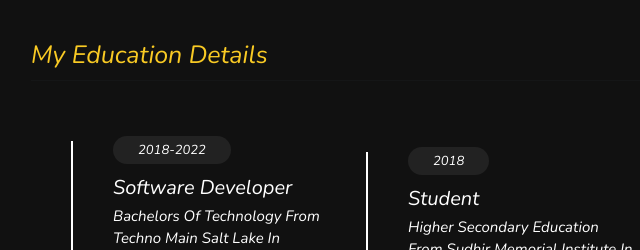
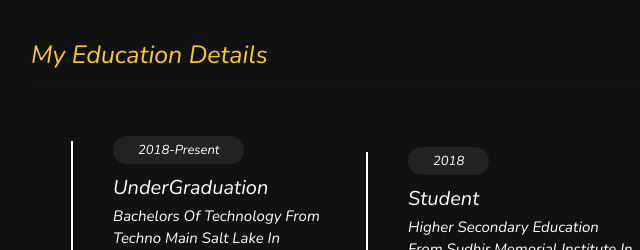
Before and after one commit to Simran2337/Simran2337.github.io, a plain HTML site: page index.html in a window 1280 px wide. Shown: the part 800-1050 px from the top of the page, 329-969 px from the left. Drawn offline with nearby package versions, Linux system fonts and the light colour scheme.

Commit message:
Update index.html

```diff
--- a/index.html
+++ b/index.html
@@ -55,8 +55,8 @@
         <hr>
         <div class="box-container">
             <div class="box">
-                <span>2018-2022</span>
-                <h3>Software Developer</h3>
+                <span>2018-Present</span>
+                <h3>UnderGraduation</h3>
                 <p>Bachelors Of Technology from Techno Main Salt Lake in Computer Science And Engineering</p>
                 <p>CGPA - 9.34</p>
             </div>
```
